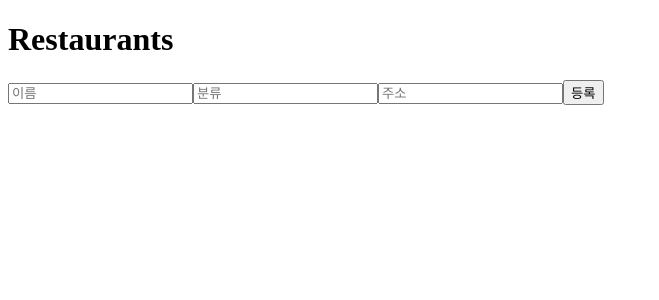
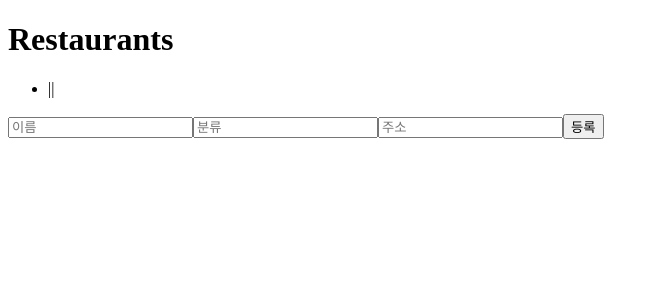
Before and after one commit to CodeSoom/react-week4-assignment-2, a React app: page / in a window 1280 px wide. Both pictures are taken after a click on the button "등록". Shown: the top 300 px of the page, without its empty margins (0-659 px from the left). Built offline with nearby package versions, Linux system fonts and the light colour scheme; the HTML template or start-up script is replaced by a standard one.

Commit message:
List 컴포넌트 작성 & App 컴포넌트에 List 컴포넌트 추가

```diff
--- a/src/App.jsx
+++ b/src/App.jsx
@@ -1,5 +1,6 @@
 import { useState } from 'react';
 import Input from './Input';
+import List from './List';
 
 export default function App() {
   const [restaurants, setRestaurants] = useState([]);
@@ -32,6 +33,7 @@ export default function App() {
   return (
     <div>
       <h1>Restaurants</h1>
+      <List restaurants={restaurants} />
       <Input
         restaurant={restaurant}
         onChange={handleChangeRestaurant}
--- a/src/List.jsx
+++ b/src/List.jsx
@@ -1,5 +1,19 @@
-export default function List() {
+export default function List({ restaurants }) {
+  if (restaurants.length === 0) {
+    return null;
+  }
+
   return (
-    <div>List</div>
+    <ul>
+      {restaurants.map((restaurant) => (
+        <li key={restaurants.name}>
+          {restaurant.name}
+          |
+          {restaurant.category}
+          |
+          {restaurant.address}
+        </li>
+      ))}
+    </ul>
   );
 }
```
